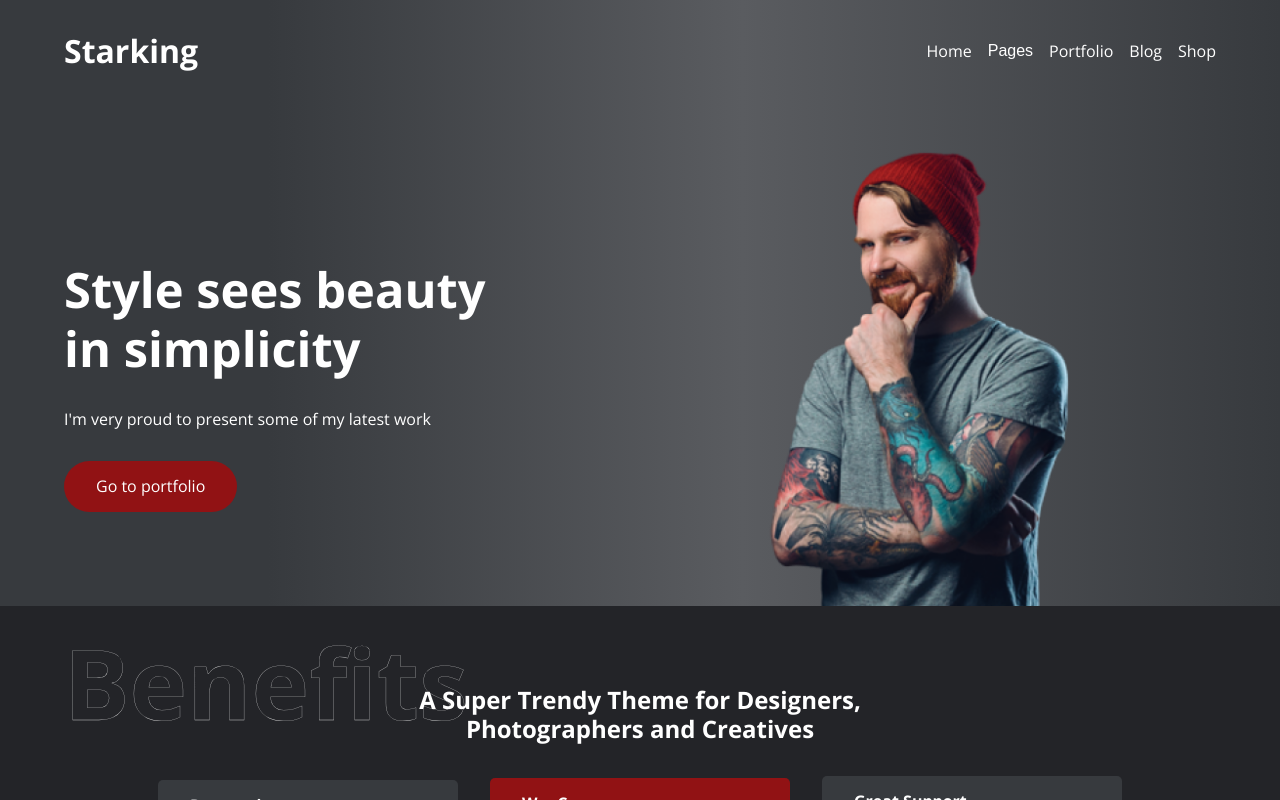
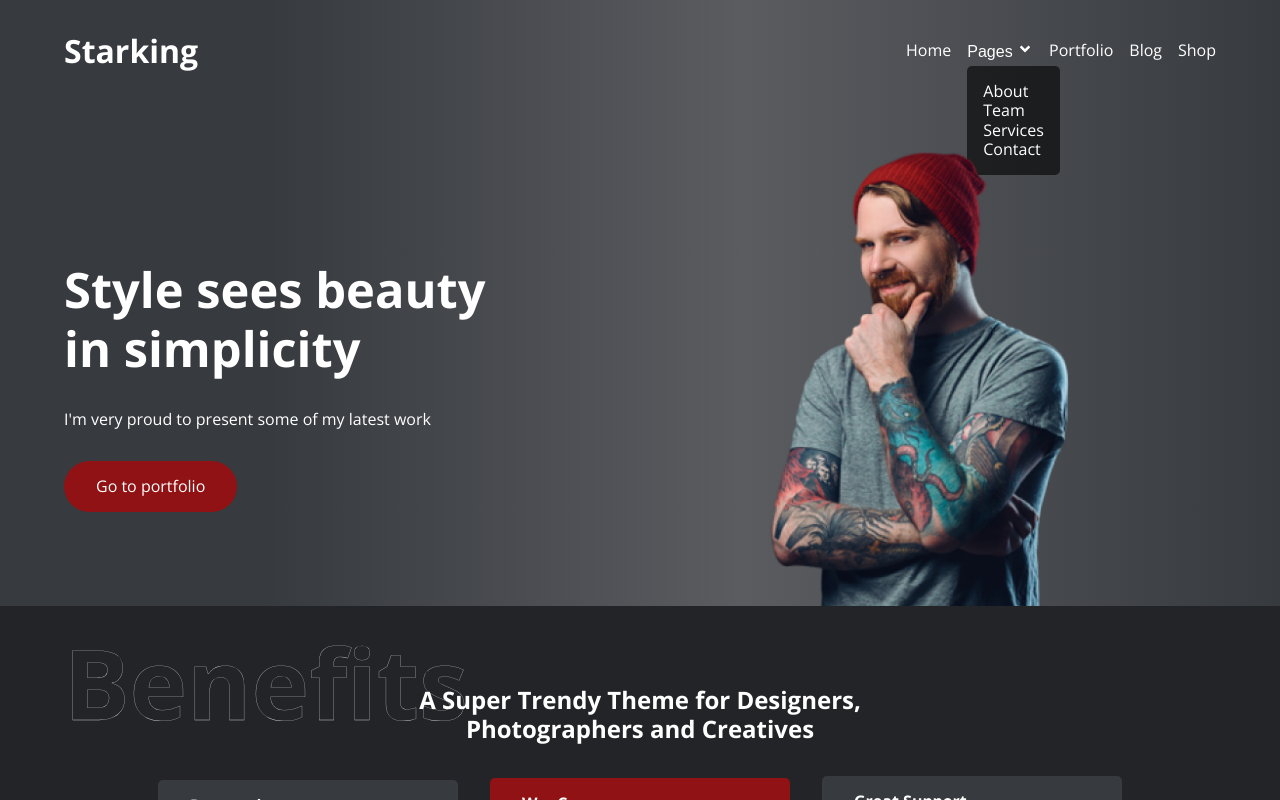
Before and after one commit to abdoolkadir/jd-frontend-role-test, a React (Create React App) app: page / in a window 1280 px wide. Both pictures are taken after a click on the button "Pages". Shown: the top 800 px of the page. Built offline with nearby package versions, Linux system fonts and the light colour scheme; the HTML template or start-up script is replaced by a standard one.

Commit message:
navbar toggle

```diff
--- a/package.json
+++ b/package.json
@@ -7,7 +7,9 @@
     "@testing-library/react": "^13.2.0",
     "@testing-library/user-event": "^13.5.0",
     "react": "^18.1.0",
+    "react-cool-onclickoutside": "^1.7.0",
     "react-dom": "^18.1.0",
+    "react-icons": "^4.3.1",
     "react-router-dom": "^6.3.0",
     "react-scripts": "5.0.1",
     "web-vitals": "^2.1.4"
--- a/src/components/layout/navbar/Navbar.jsx
+++ b/src/components/layout/navbar/Navbar.jsx
@@ -1,13 +1,25 @@
+import { useState } from 'react';
+import useOnclickOutside from 'react-cool-onclickoutside';
+import { FaAngleDown } from 'react-icons/fa';
 import { Link } from 'react-router-dom';
 import '../navbar/navbar.css';
 import { menuData } from '../../../data/navbar.data';
 
 function Navbar() {
+  const [isOpen, setIsOpen] = useState(false);
+
+  const toggling = () => setIsOpen(!isOpen);
+
+  const ref = useOnclickOutside(() => {
+    setIsOpen(false);
+  });
   return (
     <div className="navbar">
       <div className="container">
         <div className="logo">
-          <h1>Starking</h1>
+          <h1>
+            <Link to="/">Starking</Link>
+          </h1>
         </div>
 
         <nav>
@@ -15,14 +27,20 @@ function Navbar() {
             {menuData.map((data, index) =>
               data.submenu ? (
                 <li className="submenu">
-                  <button>{data.title}</button>
-                  <ul className="submenu-items">
-                    {data.submenu.map((submenu) => (
-                      <li>
-                        <Link to={submenu.title}>{submenu.title}</Link>
-                      </li>
-                    ))}
-                  </ul>
+                  <button onClick={toggling}>
+                    {data.title} <FaAngleDown />
+                  </button>
+                  {isOpen && (
+                    <ul className="submenu-items" ref={ref}>
+                      {data.submenu.map((submenu) => (
+                        <li>
+                          <Link to={submenu.title} onClick={toggling}>
+                            {submenu.title}
+                          </Link>
+                        </li>
+                      ))}
+                    </ul>
+                  )}
                 </li>
               ) : (
                 <li key={index}>
--- a/src/components/layout/navbar/navbar.css
+++ b/src/components/layout/navbar/navbar.css
@@ -43,12 +43,12 @@ li button {
 
 .submenu-items {
   position: absolute;
-  top: 45px;
+  top: 25px;
   left: 0;
   flex-direction: column;
-  background: rgba(0, 0, 0, 0.8);
+  background: rgba(0, 0, 0, 0.6);
   border-radius: 5px;
-  padding: 0 2rem 0 0;
+  padding: 1rem 1rem 1rem 0;
   margin-left: 0;
-  display: none !important;
+  /* display: none !important; */
 }
--- a/src/index.css
+++ b/src/index.css
@@ -169,3 +169,28 @@ h4 {
   gap: 1rem;
   padding: 4rem 0;
 }
+
+/* Dropdown */
+li button {
+  cursor: pointer;
+  font-size: var(--xs-font-size);
+  background: transparent;
+  border: 0;
+  color: #fff;
+}
+
+.submenu {
+  position: relative;
+}
+
+.submenu-items {
+  position: absolute;
+  top: 25px;
+  left: 0;
+  flex-direction: column;
+  background: rgba(0, 0, 0, 0.6);
+  border-radius: 5px;
+  padding: 1rem 1rem 1rem 0;
+  margin-left: 0;
+  /* display: none !important; */
+}
```
Also changed, not shown: 1 other file (tests, documents, lock files or other folders).
